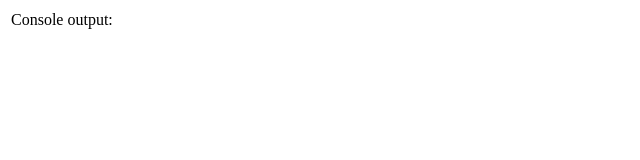
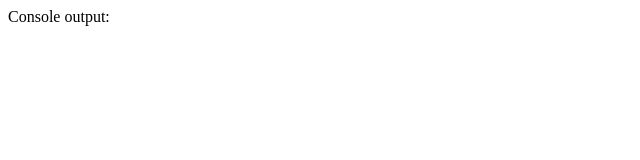
Before and after one commit to Sebelino/aax-to-mp3, a website: page output.html in a window 1280 px wide. Shown: the full height of the page, 0-640 px from the left. Drawn offline with Linux system fonts and the light colour scheme; files whose address does not match are found by name.

Commit message:
feat: Removed redundant <td> element

```diff
--- a/output.html
+++ b/output.html
@@ -12,7 +12,7 @@
   <body>
     <table>
     <tbody id='content'>
-      <tr><td>Console output:</td></tr>
+      <tr>Console output:</tr>
     </tbody>
     </table>
   </body>
```
